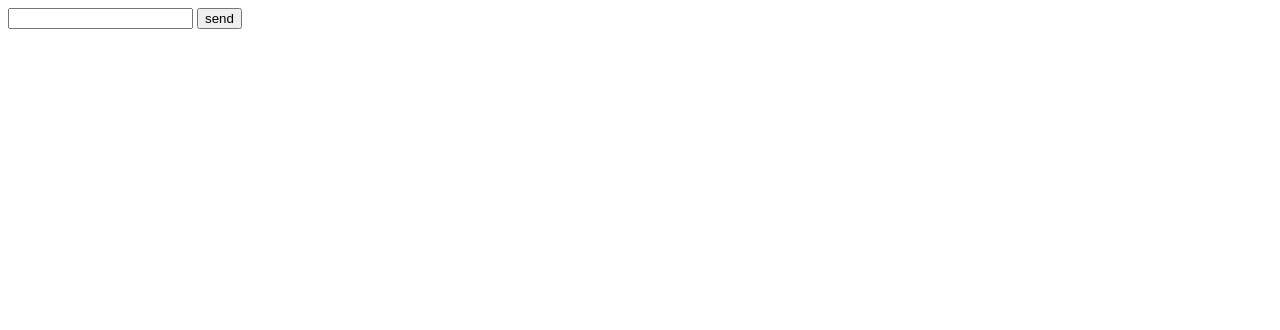
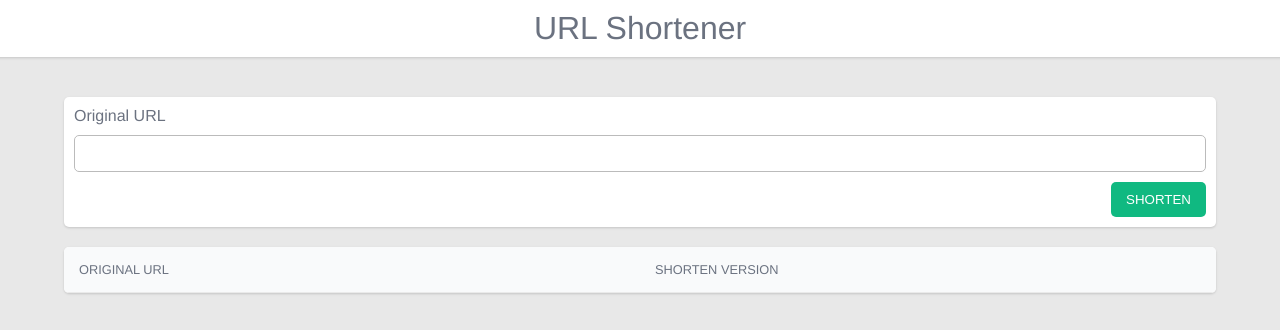
Before and after one commit to joaoaalonso/rust-url-shortener, a plain HTML site: page static/index.html in a window 1280 px wide. Drawn offline with Linux system fonts and the light colour scheme; files that its build step writes are made by us from their sources; files whose address does not match are found by name.

Commit message:
improve frontend

```diff
--- a/static/index.html
+++ b/static/index.html
@@ -1,13 +1,28 @@
 <html>
     <head>
         <title>URL Shortener</title>
+        <link rel="stylesheet" href="/dist/styles.css">
+        <meta name="viewport" content="width=device-width, initial-scale=1.0">
     </head>
     <body>
-        <form onsubmit="handleSubmit(event)" action="/">
-            <input id="url-input" />
-            <input type="submit" value="send">
-        </form>
-        <div id="results"></div>
+        <div class="title">URL Shortener</div>
+        <div class="content">
+            <div class="card">
+                <form onsubmit="handleSubmit(event)" action="/">
+                    <span>Original URL</span>
+                    <input id="url-input" type="text" />
+                    <input type="submit" value="SHORTEN">
+                </form>
+            </div>
+            <div class="card">
+                <div id="results">
+                    <div class="results header">
+                        <div>ORIGINAL URL</div>
+                        <div>SHORTEN VERSION</div>
+                    </div>
+                </div>
+            </div>
+        </div>
     </body>
     <script src="/dist/scripts.js"></script>
 </html>
--- a/static/scripts.js
+++ b/static/scripts.js
@@ -9,16 +9,24 @@ function shortUrl(url) {
     .then(response => response.json())
 }
 
+function createLinkElement(url) {
+    const link = document.createElement('a')
+    link.innerHTML = url
+    link.href = url
+    link.target = "_blank"
+    const linkContainer = document.createElement('div')
+    linkContainer.className = 'results'
+    linkContainer.appendChild(link)
+
+    return linkContainer
+}
+
 function showResult(long, shorten) {
-    const original = document.createElement('span')
-    original.innerText = long + ' - '
-
-    const link = document.createElement('a')
-    link.innerHTML = shorten
-    link.href = shorten
-    link.target = "_blank"
+    const original = createLinkElement(long)
+    const link = createLinkElement(shorten)
 
     const container = document.createElement('div')
+    container.className="results"
     container.append(original)
     container.appendChild(link)
 
--- /dev/null
+++ b/static/styles.css
@@ -0,0 +1,74 @@
+html, body {
+    margin: 0;
+    padding: 0;
+    width: 100%;
+    display: flex;
+    color: #6b7280;
+    align-items: center;
+    flex-direction: column;
+    font-family: helvetica;
+    box-sizing: border-box;
+    background-color: #e8e8e8;
+}
+
+.title {
+    width: 100%;
+    padding: 10px;
+    font-size: 2em;
+    text-align: center;
+    background-color: white;
+    box-shadow: 0 1px 3px 0 rgba(0, 0, 0, 0.1), 0 1px 2px 0 rgba(0, 0, 0, 0.06);
+}
+
+.content {
+    width: 90%;
+    padding-top: 20px;
+}
+
+.card {
+    margin-top: 20px;
+    overflow: hidden;
+    border-radius: 5px;
+    background-color: white;
+    box-shadow: 0 1px 3px 0 rgba(0, 0, 0, 0.1), 0 1px 2px 0 rgba(0, 0, 0, 0.06);
+}
+
+form {
+    margin: 0;
+    padding: 10px;
+    display: flex;
+    flex-direction: column;
+}
+
+form > input[type="submit"] {
+    border: none;
+    color: white;
+    cursor: pointer;
+    padding: 10px 15px;
+    border-radius: 5px;
+    align-self: flex-end;
+    background-color: #10b981;
+}
+
+form > input[type="text"] {
+    width: 100%;
+    margin: 10px 0;
+    padding: 10px;
+    border-radius: 5px;
+    border: 1px solid #bbb;
+}
+
+.results {
+    display: flex;
+}
+
+.results > div {
+    flex: 1;
+    padding: 15px;
+    border-bottom: 1px solid #eaeaea;
+}
+
+.header {
+    font-size: 0.8em;
+    background-color: #f9fafb;
+}
```
